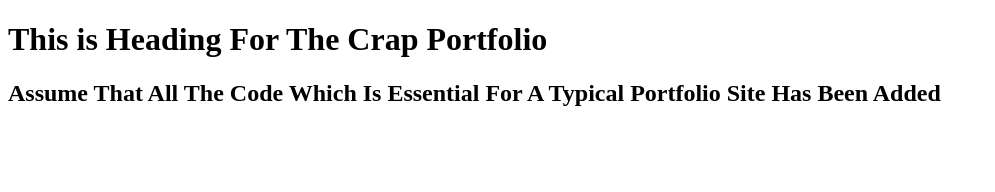
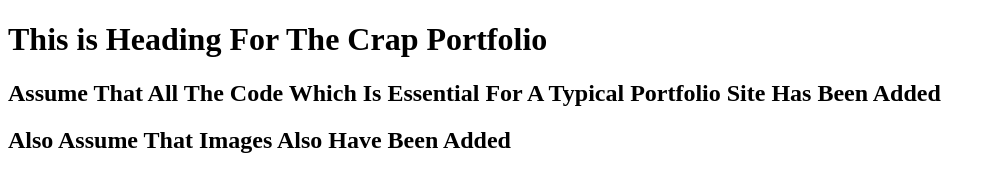
Before and after one commit to sujitpatil276/crap-portfolio, a plain HTML site: page index.html in a window 1280 px wide. Shown: the whole page, without its empty margins (0-995 px from the left). Drawn offline with Linux system fonts and the light colour scheme.

```diff
--- a/index.html
+++ b/index.html
@@ -9,5 +9,6 @@
 <body>
     <h1>This is Heading For The Crap Portfolio</h1>
     <h2>Assume That All The Code Which Is Essential For A Typical Portfolio Site Has Been Added</h2>
+    <h2>Also Assume That Images Also Have Been Added</h2>
 </body>
 </html>
```
